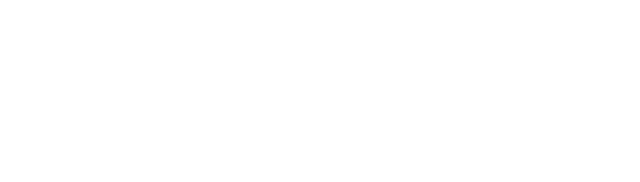
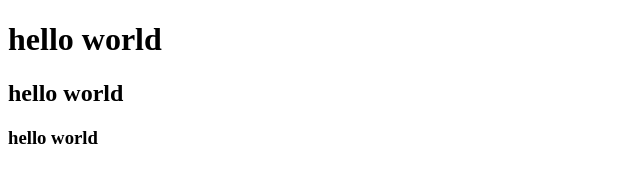
Before and after one commit to Lemirq/demo, a plain HTML site: page index.html in a window 1280 px wide. Shown: the whole page, without its empty margins (0-640 px from the left). Drawn offline with Linux system fonts and the light colour scheme.

Commit message:
Added three tags

```diff
--- a/index.html
+++ b/index.html
@@ -5,5 +5,9 @@
 		<meta name="viewport" content="width=device-width, initial-scale=1.0" />
 		<title>Document</title>
 	</head>
-	<body></body>
+	<body>
+		<h1>hello world</h1>
+		<h2>hello world</h2>
+		<h3>hello world</h3>
+	</body>
 </html>
```
